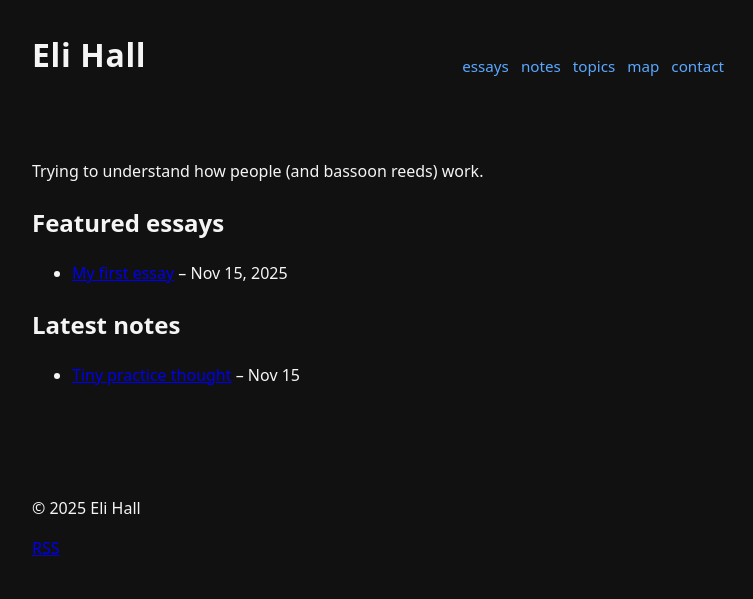
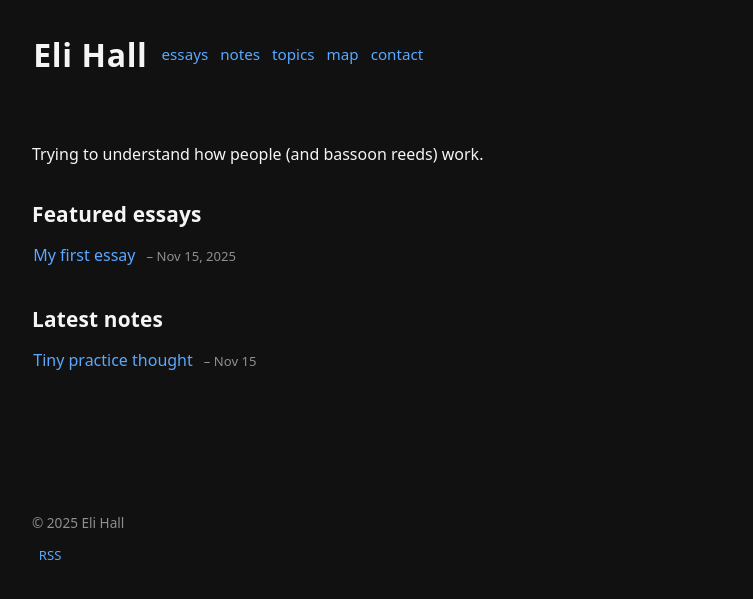
Before and after one commit to ethall52xyz/elihall, a Jekyll site: the page built from index.html, in a window 1280 px wide. Shown: the top 599 px of the page, without its empty margins (262-1015 px from the left). Built offline with Jekyll 4.4.1, drawn with Linux system fonts in a browser that asks for light colours.

Commit message:
Update main.css

```diff
--- a/assets/css/main.css
+++ b/assets/css/main.css
@@ -49,56 +49,44 @@ body {
 }
 
 /* =============================
-   Header (baseline-aligned + full width)
+   Header (refined)
    ============================= */
 
 .site-header {
   margin-bottom: 1.6rem;
 }
 
-/* The container controls header width */
 .site-header .container {
   display: flex;
-
-  /* NEW: name & nav on the same baseline */
-  align-items: flex-end;
-
-  /* NEW: distribute space across the whole width evenly */
-  justify-content: space-between;
-
-  gap: 0.2rem;
-  padding-top: 1.9rem;
+  align-items: center;
+  justify-content: flex-start;    /* nav hugs name */
+  gap: 0.2rem;                    /* VERY close nav-to-name */
+  padding-top: 1.9rem;            /* slightly less top padding */
   padding-bottom: 0.5rem;
 }
 
-/* Your name — largest text */
+/* Your name — largest, modern, clean */
 .site-title {
   font-family: var(--font-title);
   font-weight: 700;
   letter-spacing: 0.02em;
   text-decoration: none;
   color: var(--text);
-  font-size: 2rem;            /* BIGGEST text on the site */
+  font-size: 2rem;                /* BIGGEST on the site */
   text-transform: none;
-  padding-bottom: 0.1rem;     /* tiny adjustment for perfect baseline sit */
+  margin-right: 0.4rem;
 }
 
-/* Nav bar */
+/* Nav — close to name, but spaced apart internally */
 .site-nav {
   display: flex;
-
-  /* NEW: space nav buttons slightly more */
-  gap: 0.75rem;
-
-  /* Align bottom with your name */
-  align-items: flex-end;
-
-  padding-bottom: 0.15rem;   /* subtle baseline tweak */
-  margin-left: 0.2rem;
+  flex-wrap: wrap;
+  gap: 0.75rem;                   /* further apart BETWEEN items */
+  margin-left: 0.2rem;            /* but still VERY close to name */
 }
 
 .site-nav a {
-  color: var(--accent);
+  color: var(--accent);           /* blue links */
   font-size: 0.95rem;
   text-decoration: none;
   padding: 0.05rem 0;
@@ -109,3 +97,185 @@ body {
   background-color: rgba(255, 228, 156, 0.15);
   border-radius: 2px;
 }
+
+/* =============================
+   Typography
+   ============================= */
+
+h1, h2, h3 {
+  font-weight: 600;
+  margin: 1.7rem 0 0.6rem;
+  letter-spacing: 0.01em;
+}
+
+h1 {
+  font-size: 1.8rem;
+}
+
+h2 {
+  font-size: 1.3rem;
+}
+
+h3 {
+  font-size: 1.08rem;
+}
+
+p {
+  margin: 0 0 0.75rem;
+}
+
+/* Highlight-link behavior */
+
+a {
+  position: relative;
+  color: var(--accent);
+  text-decoration: none;
+  transition:
+    color 0.16s ease-out,
+    background-color 0.16s ease-out;
+  padding: 0 0.08rem;
+  border-radius: 2px;
+}
+
+a:hover {
+  color: #111111;
+  background-color: var(--hover-highlight);
+}
+
+/* =============================
+   Lists
+   ============================= */
+
+ul,
+ol {
+  margin: 0 0 0.75rem 1.1rem;
+}
+
+/* =============================
+   Home sections
+   ============================= */
+
+.home-section {
+  margin-top: 2rem;
+}
+
+.home-section h2 {
+  margin-bottom: 0.6rem;
+}
+
+.home-section ul {
+  list-style: none;
+  padding: 0;
+  margin: 0;
+}
+
+.home-section li {
+  padding: 0.2rem 0;
+}
+
+/* =============================
+   Meta / tags
+   ============================= */
+
+.meta {
+  color: var(--muted);
+  font-size: 0.82rem;
+  margin-left: 0.35rem;
+}
+
+/* Tags: italic inline (no bubbles) */
+.post-tags {
+  margin-left: 0.35rem;
+}
+
+.tag {
+  font-style: italic;
+  font-size: 0.85rem;
+  color: var(--muted);
+  margin-left: 0.25rem;
+}
+
+/* =============================
+   Post layout
+   ============================= */
+
+.post-header h1 {
+  margin-top: 1.1rem;
+}
+
+.post-summary {
+  color: var(--muted);
+  margin-top: 0.2rem;
+}
+
+.post-content {
+  margin-top: 1.2rem;
+}
+
+/* =============================
+   Post list
+   ============================= */
+
+.post-list {
+  list-style: none;
+  padding: 0;
+  margin: 1.2rem 0 0;
+}
+
+.post-list-item {
+  padding: 0.4rem 0;
+}
+
+/* =============================
+   Backlinks
+   ============================= */
+
+.backlinks {
+  margin-top: 2.5rem;
+  padding-top: 1.2rem;
+}
+
+.backlinks h2 {
+  font-size: 0.82rem;
+  text-transform: uppercase;
+  letter-spacing: 0.09em;
+  color: var(--muted);
+  margin-bottom: 0.4rem;
+}
+
+.backlinks-intro {
+  margin: 0 0 0.4rem;
+  color: var(--muted);
+  font-size: 0.8rem;
+}
+
+.backlinks ul {
+  list-style: none;
+  padding: 0;
+  margin: 0;
+}
+
+.backlinks li {
+  padding: 0.2rem 0;
+}
+
+.badge {
+  display: inline-block;
+  margin-left: 0.35rem;
+  padding: 0.03rem 0.3rem;
+  border-radius: 999px;
+  font-size: 0.7rem;
+  letter-spacing: 0.08em;
+  color: var(--muted);
+}
+
+/* =============================
+   Footer
+   ============================= */
+
+.site-footer {
+  margin-top: 2.5rem;
+  padding-top: 1.2rem;
+  font-size: 0.85rem;
+  color: var(--muted);
+}
```
